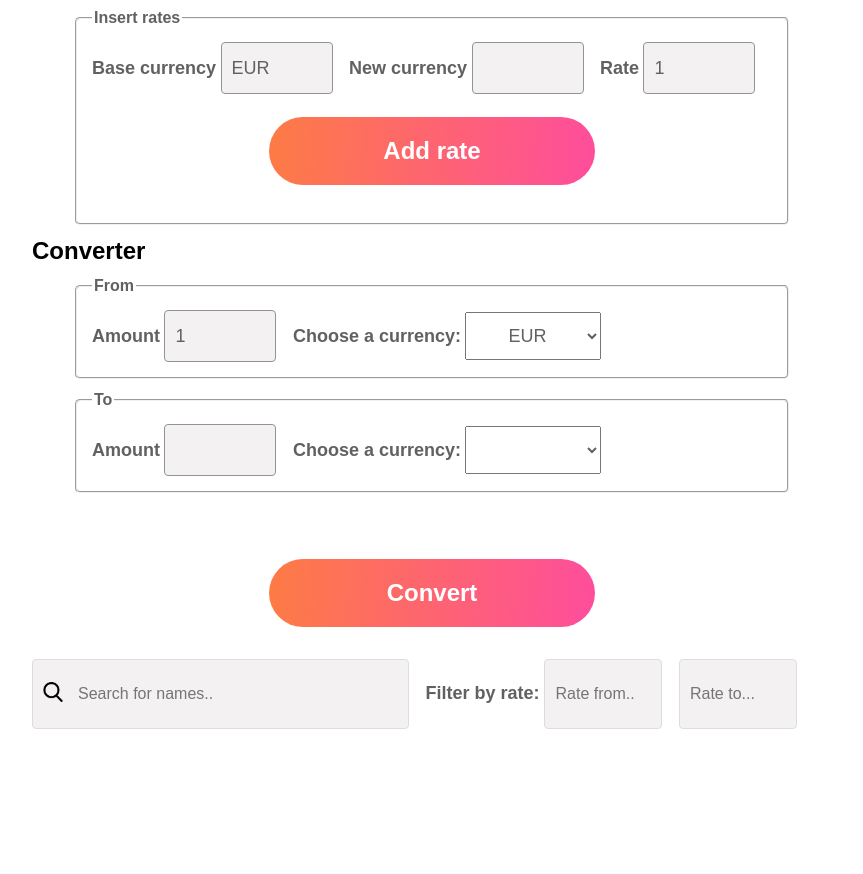
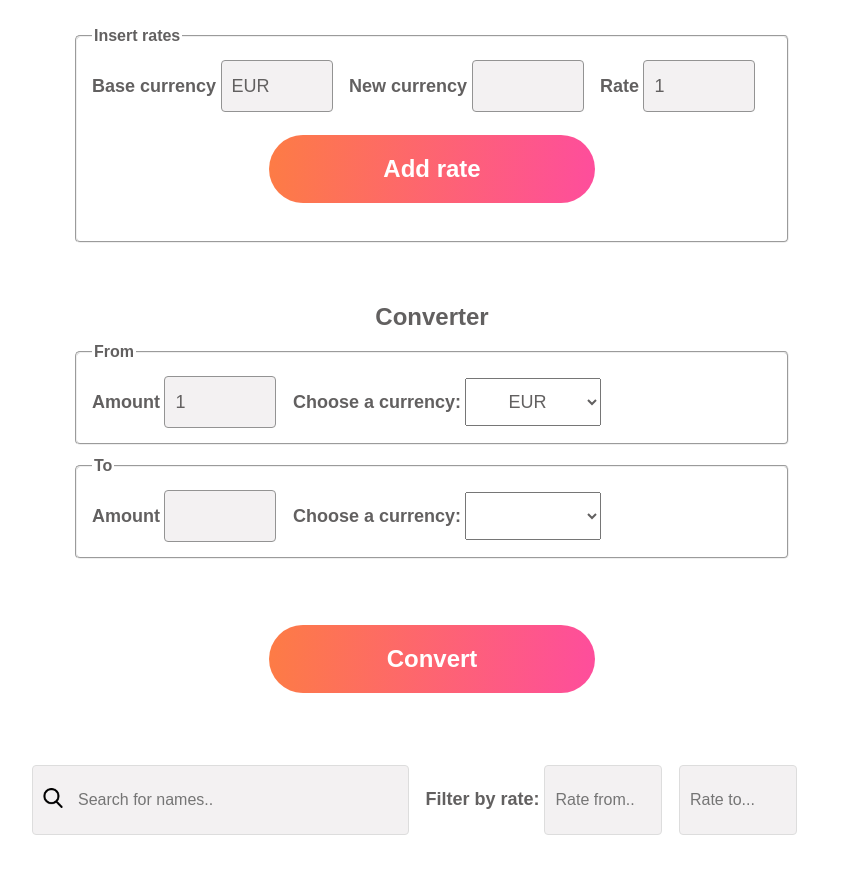
Before and after one commit to AlesyaMazurenko/currency-converter, a plain HTML site: page index.html in a window 1280 px wide. Shown: the part 138-1012 px from the top of the page, without its empty margins (208-1071 px from the left). Before the commit the page ends 879 px from the top, so only its background shows below. Drawn offline with Linux system fonts and the light colour scheme.

Commit message:
Update styles.css

```diff
--- a/styles/styles.css
+++ b/styles/styles.css
@@ -34,10 +34,19 @@ h1 {
   text-align: center;
 }
 
+h2 {
+  font-size: 24px;
+  font-weight: 700;
+  color: #626060;
+  margin: 60px 0px 12px;
+  text-align: center;
+}
+
 .timefield {
   display: flex;
   justify-content: center;
   padding: 10px;
+  margin-bottom: 30px;
 }
 
 .timefield_descr{
@@ -159,6 +168,11 @@ input {
   }
 }
 
+.rates_table {
+  margin: 40px 0 40px;
+}
+
+
 #searchInp {
   background-image: url('./search_149852.png'); /* Add a search icon to input*/
   background-position: 10px 22px;
```
